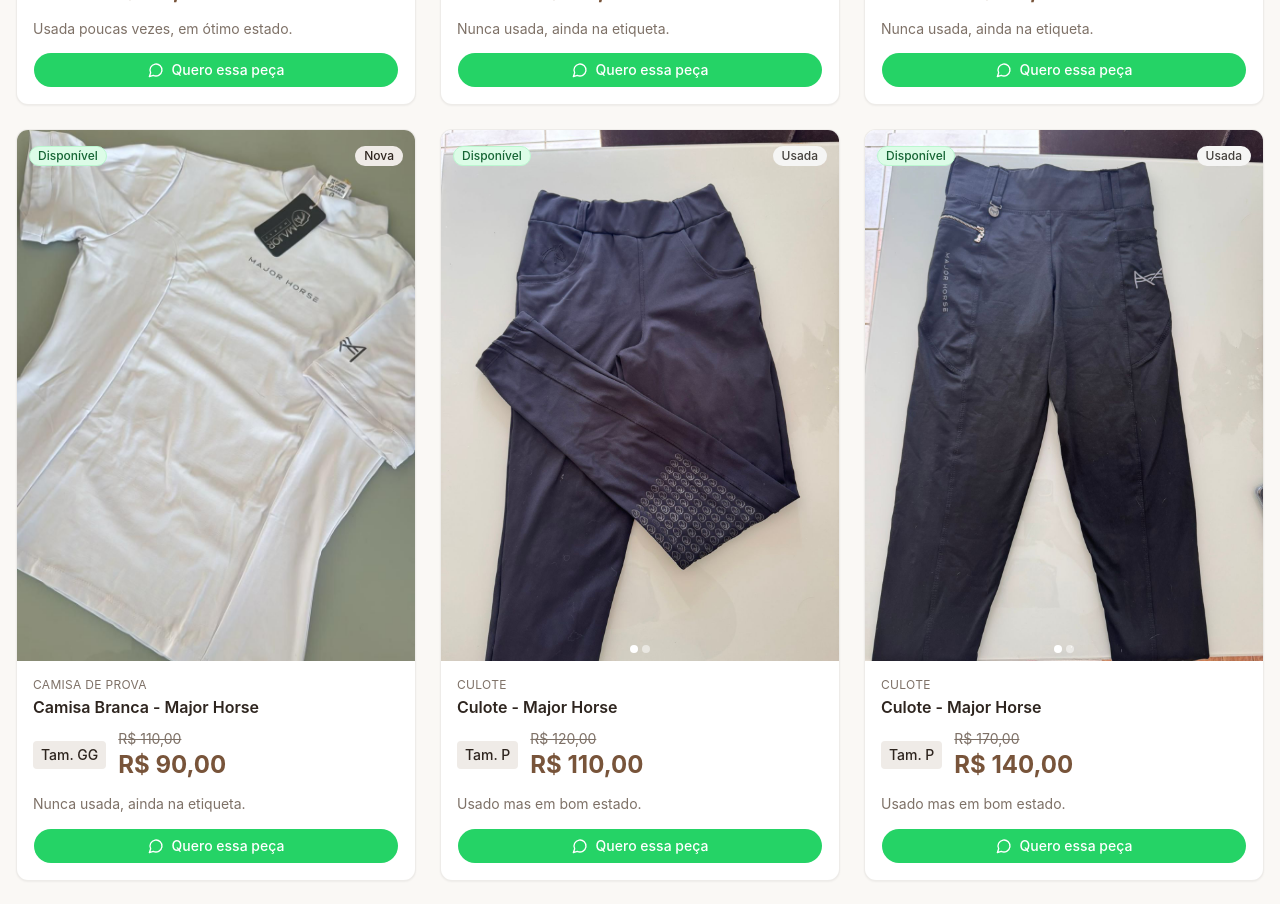
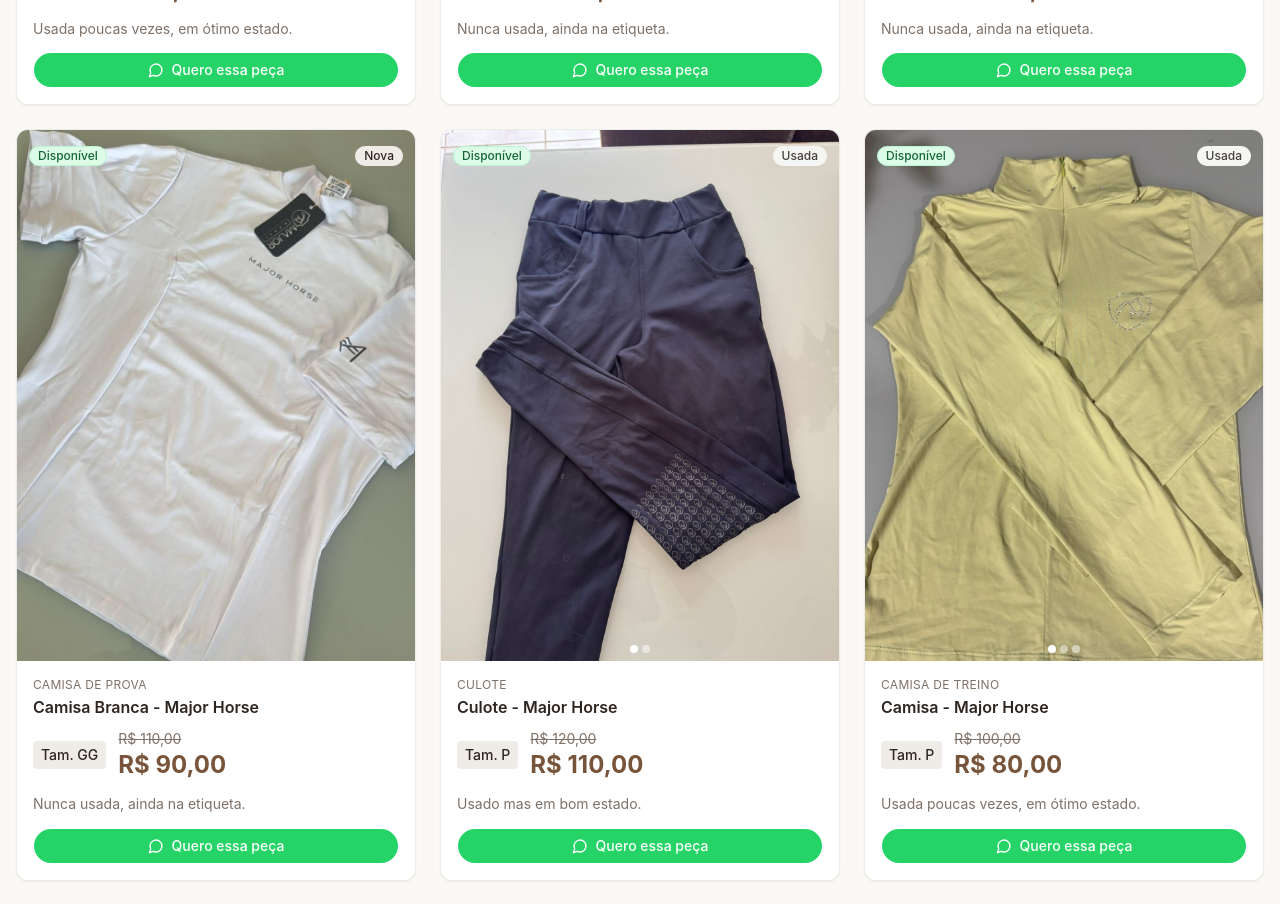
Before and after one commit to leorato13/catalogo-hipismo, a React (Vite) app: page / in a window 1280 px wide. Shown: the part 1880-2784 px from the top of the page. Built offline with nearby package versions, Linux system fonts and the light colour scheme.

Commit message:
retirada das peças 9 e 19

```diff
--- a/src/react-app/data/products.ts
+++ b/src/react-app/data/products.ts
@@ -117,18 +117,6 @@
     image: ["/fotos/culote-usadoantigo.jpeg", "/fotos/culote-usadoantigo2.jpeg"]
   },
   {
-    id: "9",
-    name: "Culote - Major Horse",
-    category: "Culote",
-    size: "P",
-    condition: "Usada",
-    observations: "Usado mas em bom estado.",
-    price: 140,
-    originalPrice: 170,
-    status: "Disponível",
-    image: ["/fotos/culote-usadonovo1.jpeg", "/fotos/culote-usadonovo2.jpeg"]
-  },
-  {
     id: "10",
     name: "Camisa - Major Horse",
     category: "Camisa de Treino",
@@ -223,18 +211,6 @@
     originalPrice: 90,
     status: "Disponível",
     image: ["/fotos/camisa-18.jpeg", "/fotos/camisa-18.2.jpeg", "/fotos/camisa-18.3.jpeg"]
-  },
-  {
-    id: "19",
-    name: "Camisa de Prova Rose - Major Horse",
-    category: "Camisa de Prova",
-    size: "P",
-    condition: "Nova com pequeno defeito",
-    observations: "Nunca usada, mas com pequena mancha na gola.",
-    price: 49,
-    originalPrice: 60,
-    status: "Disponível",
-    image: ["/fotos/camisa-19.jpeg", "/fotos/camisa-19.2.jpeg"]
   },
   {
     id: "20",
```
